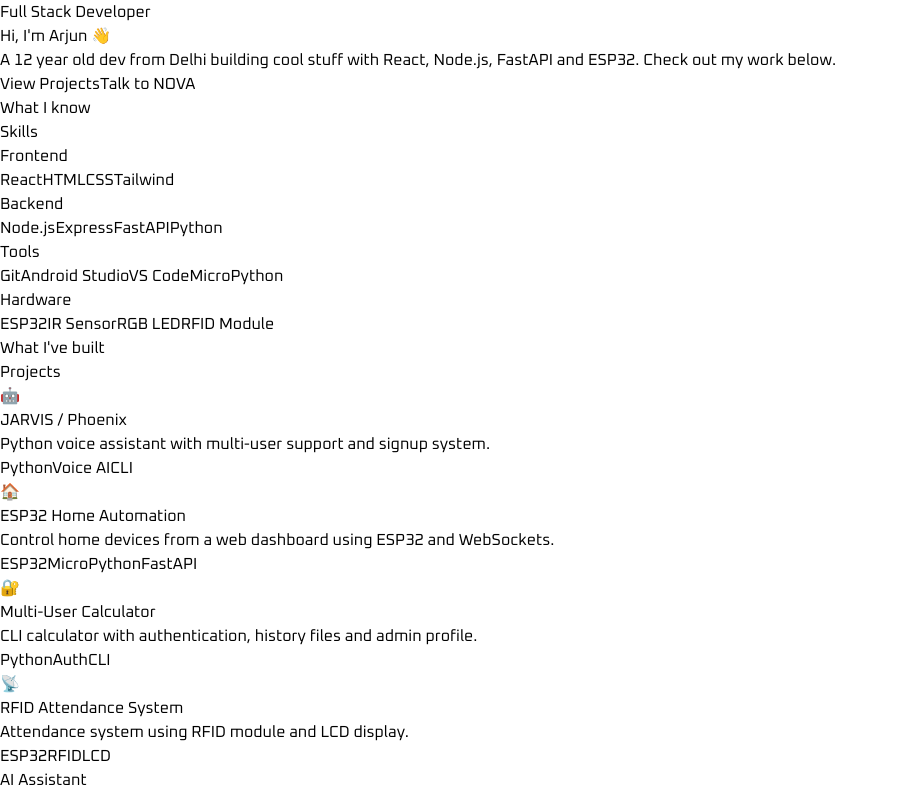
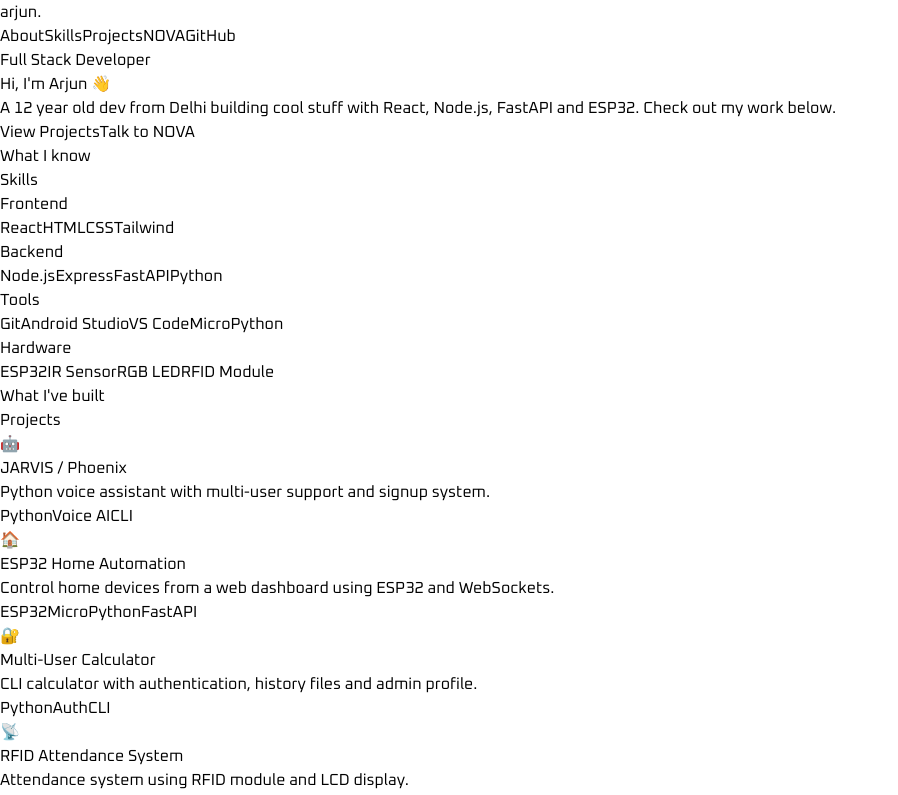
Before and after one commit to Arjunslab/portfolio-frontend, a React (Vite) app: page / in a window 1280 px wide. Shown: the top 795 px of the page, without its empty margins (0-898 px from the left). Built offline with nearby package versions, Linux system fonts and the light colour scheme.

Commit message:
feat: clickable skill tags with docs links

```diff
--- a/src/App.jsx
+++ b/src/App.jsx
@@ -2,10 +2,12 @@
 import Skills from './components/Skills'
 import Projects from './components/Projects'
 import Chatbot from './components/Chatbot'
+import Navbar from './components/Navbar'
 
 function App() {
   return (
     <main className="bg-[#050510] min-h-screen">
+      <Navbar />
       <Hero />
       <Skills />
       <Projects />
--- a/src/components/Chatbot.jsx
+++ b/src/components/Chatbot.jsx
@@ -47,7 +47,7 @@
   }
 
   return (
-    <section className="px-8 py-24 max-w-5xl mx-auto pb-32">
+    <section id="chatbot" className="px-8 py-24 max-w-5xl mx-auto pb-32">
       <p className="text-purple-400 font-mono text-sm tracking-widest uppercase mb-2">AI Assistant</p>
       <h2 className="text-4xl font-bold text-white mb-12">Talk to NOVA</h2>
 
--- a/src/components/Hero.jsx
+++ b/src/components/Hero.jsx
@@ -1,6 +1,6 @@
 function Hero() {
   return (
-    <section className="min-h-screen flex flex-col justify-center px-8 max-w-5xl mx-auto">
+    <section id="about" className="min-h-screen flex flex-col justify-center px-8 max-w-5xl mx-auto">
       <p className="text-sky-400 font-mono text-sm tracking-widest uppercase mb-3">Full Stack Developer</p>
       <h1 className="text-6xl font-bold text-white mb-4">
         Hi, I'm <span className="text-purple-400">Arjun</span> 👋
@@ -9,12 +9,12 @@
         A 12 year old dev from Delhi building cool stuff with React, Node.js, FastAPI and ESP32. Check out my work below.
       </p>
       <div className="flex gap-4">
-        <button className="bg-purple-500 hover:bg-purple-600 text-white px-6 py-3 rounded-lg font-semibold transition-all duration-200 hover:-translate-y-1">
+        <a href="#projects" className="bg-purple-500 hover:bg-purple-600 text-white px-6 py-3 rounded-lg font-semibold transition-all duration-200 hover:-translate-y-1">
           View Projects
-        </button>
-        <button className="border border-sky-400 text-sky-400 hover:bg-sky-400/10 px-6 py-3 rounded-lg font-semibold transition-all duration-200 hover:-translate-y-1">
+        </a>
+        <a href="#chatbot" className="border border-sky-400 text-sky-400 hover:bg-sky-400/10 px-6 py-3 rounded-lg font-semibold transition-all duration-200 hover:-translate-y-1">
           Talk to NOVA
-        </button>
+        </a>
       </div>
     </section>
   )
--- /dev/null
+++ b/src/components/Navbar.jsx
@@ -0,0 +1,21 @@
+function Navbar() {
+  return (
+    <nav className="fixed top-0 left-0 right-0 z-50 flex items-center justify-between px-8 py-4 bg-[#050510]/80 backdrop-blur-md border-b border-white/10">
+      <a href="#about" className="font-mono text-purple-400 text-lg font-bold tracking-widest">
+        arjun.
+      </a>
+
+      <div className="flex items-center gap-8">
+        <a href="#about" className="text-gray-400 hover:text-white text-sm tracking-widest uppercase transition-colors duration-200">About</a>
+        <a href="#skills" className="text-gray-400 hover:text-white text-sm tracking-widest uppercase transition-colors duration-200">Skills</a>
+        <a href="#projects" className="text-gray-400 hover:text-white text-sm tracking-widest uppercase transition-colors duration-200">Projects</a>
+        <a href="#chatbot" className="text-gray-400 hover:text-white text-sm tracking-widest uppercase transition-colors duration-200">NOVA</a>
+        <a href="https://github.com/Arjunslab" target="_blank" rel="noreferrer" className="bg-purple-500 hover:bg-purple-600 text-white text-sm px-4 py-2 rounded-lg font-semibold transition-all duration-200 hover:-translate-y-0.5">
+          GitHub
+        </a>
+      </div>
+    </nav>
+  )
+}
+
+export default Navbar
--- a/src/components/Projects.jsx
+++ b/src/components/Projects.jsx
@@ -45,7 +45,7 @@
 
 function Projects() {
   return (
-    <section className="px-8 py-24 max-w-5xl mx-auto">
+    <section id="projects" className="px-8 py-24 max-w-5xl mx-auto">
       <p className="text-purple-400 font-mono text-sm tracking-widest uppercase mb-2">What I've built</p>
       <h2 className="text-4xl font-bold text-white mb-12">Projects</h2>
 
--- a/src/components/Skills.jsx
+++ b/src/components/Skills.jsx
@@ -27,7 +27,7 @@
 
 function Skills() {
   return (
-    <section className="px-8 py-24 max-w-5xl mx-auto">
+    <section id="skills" className="px-8 py-24 max-w-5xl mx-auto">
       <p className="text-purple-400 font-mono text-sm tracking-widest uppercase mb-2">What I know</p>
       <h2 className="text-4xl font-bold text-white mb-12">Skills</h2>
 
```
